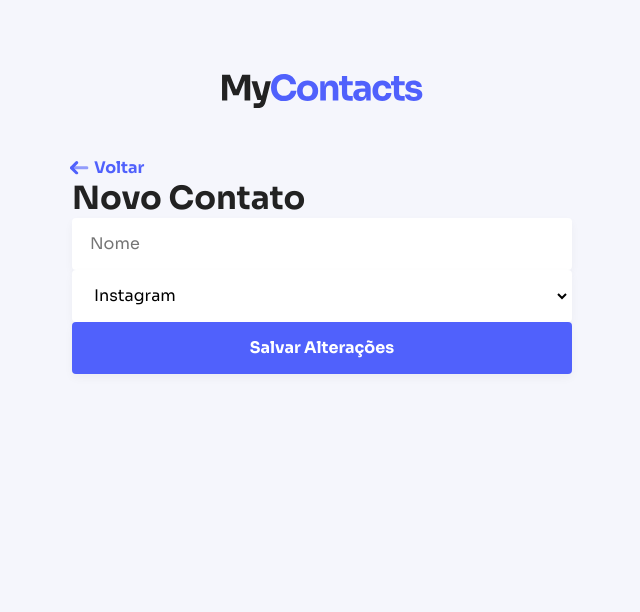
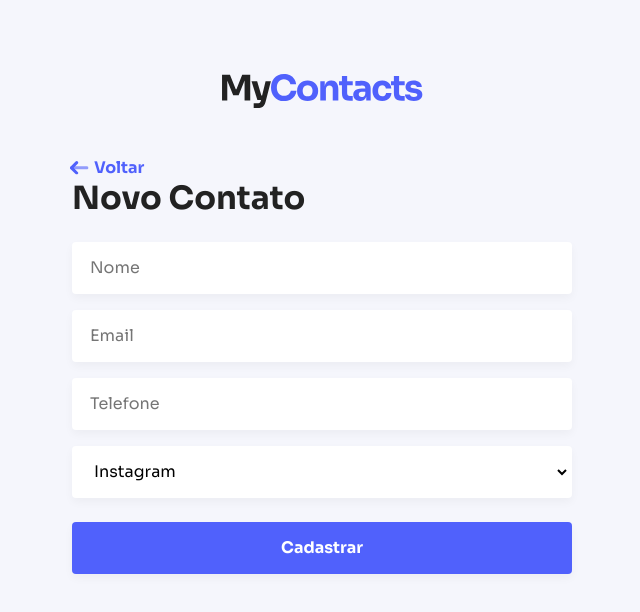
Before and after one commit to lucavini/mycontacts_frontend, a React (Create React App) app: page /new in a window 1280 px wide. Shown: the top 612 px of the page, without its empty margins (318-958 px from the left). Built offline with nearby package versions, Linux system fonts and the light colour scheme.

Commit message:
feat: Form and FormGroup components

```diff
--- /dev/null
+++ b/src/Components/ContactForm/index.tsx
@@ -0,0 +1,40 @@
+import React from 'react';
+import { Form, ButtonContainer } from './styles';
+import FormGroup from '../FormGroup';
+import Input from '../Input';
+import Select from '../Select';
+import Button from '../Button';
+
+type Props = {
+  buttonLabel: string;
+};
+
+function ContactForm({ buttonLabel }: Props) {
+  return (
+    <Form>
+      <FormGroup>
+        <Input placeholder="Nome" />
+      </FormGroup>
+
+      <FormGroup>
+        <Input placeholder="Email" />
+      </FormGroup>
+
+      <FormGroup>
+        <Input placeholder="Telefone" />
+      </FormGroup>
+
+      <FormGroup>
+        <Select>
+          <option value="Instagram">Instagram</option>
+        </Select>
+      </FormGroup>
+
+      <ButtonContainer>
+        <Button type="submit">{buttonLabel}</Button>
+      </ButtonContainer>
+    </Form>
+  );
+}
+
+export default ContactForm;
--- /dev/null
+++ b/src/Components/ContactForm/styles.ts
@@ -0,0 +1,7 @@
+import styled from 'styled-components';
+
+export const Form = styled.form``;
+
+export const ButtonContainer = styled.div`
+  margin-top: 24px;
+`;
--- /dev/null
+++ b/src/Components/FormGroup/index.tsx
@@ -0,0 +1,12 @@
+import React from 'react';
+import { Container } from './styles';
+
+type Props = {
+  children: React.ReactNode;
+};
+
+function FormGroup({ children }: Props) {
+  return <Container>{children}</Container>;
+}
+
+export default FormGroup;
--- /dev/null
+++ b/src/Components/FormGroup/styles.ts
@@ -0,0 +1,7 @@
+import styled from 'styled-components';
+
+export const Container = styled.div`
+  & + & {
+    margin-top: 16px;
+  }
+`;
--- a/src/Components/PageHeader/styles.ts
+++ b/src/Components/PageHeader/styles.ts
@@ -1,6 +1,7 @@
 import styled from 'styled-components';
 
 export const Container = styled.header`
+  margin-bottom: 24px;
   a {
     display: flex;
     align-items: center;
--- a/src/pages/EditContact/index.tsx
+++ b/src/pages/EditContact/index.tsx
@@ -1,8 +1,15 @@
 import React from 'react';
 import PageHeader from '../../Components/PageHeader';
+import ContactForm from '../../Components/ContactForm';
 
 function EditContact() {
-  return <PageHeader title="Editar Contato" />;
+  return (
+    <>
+      <PageHeader title="Editar Contato" />
+
+      <ContactForm buttonLabel="Salvar alterações" />
+    </>
+  );
 }
 
 export default EditContact;
--- a/src/pages/Home/index.tsx
+++ b/src/pages/Home/index.tsx
@@ -44,12 +44,12 @@ function Home() {
           </div>
 
           <div className="action">
-            <a href="/">
+            <Link to="/edit/123">
               <img src={edit} alt="edit" />
-            </a>
-            <a href="/">
+            </Link>
+            <Link to="/">
               <img src={trash} alt="trash" />
-            </a>
+            </Link>
           </div>
         </Card>
       </ListContainer>
--- a/src/pages/NewContact/index.tsx
+++ b/src/pages/NewContact/index.tsx
@@ -1,23 +1,13 @@
 import React from 'react';
 import PageHeader from '../../Components/PageHeader';
-import Input from '../../Components/Input';
-import Select from '../../Components/Select';
-import Button from '../../Components/Button';
+import ContactForm from '../../Components/ContactForm';
 
 function NewContact() {
   return (
     <>
       <PageHeader title="Novo Contato" />
 
-      <Input type="text" placeholder="Nome" />
-
-      <Select>
-        <option value="123">Instagram</option>
-        <option value="123">Linkedin</option>
-        <option value="123">Facebook</option>
-      </Select>
-
-      <Button type="button">Salvar Alterações</Button>
+      <ContactForm buttonLabel="Cadastrar" />
     </>
   );
 }
```
